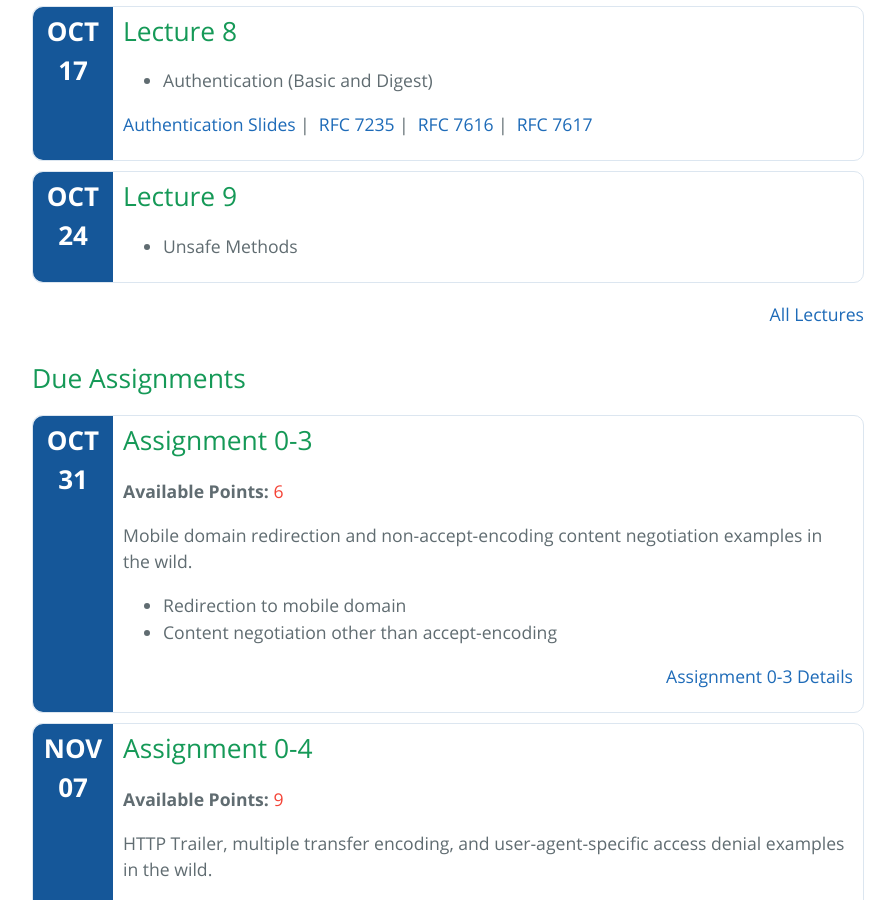
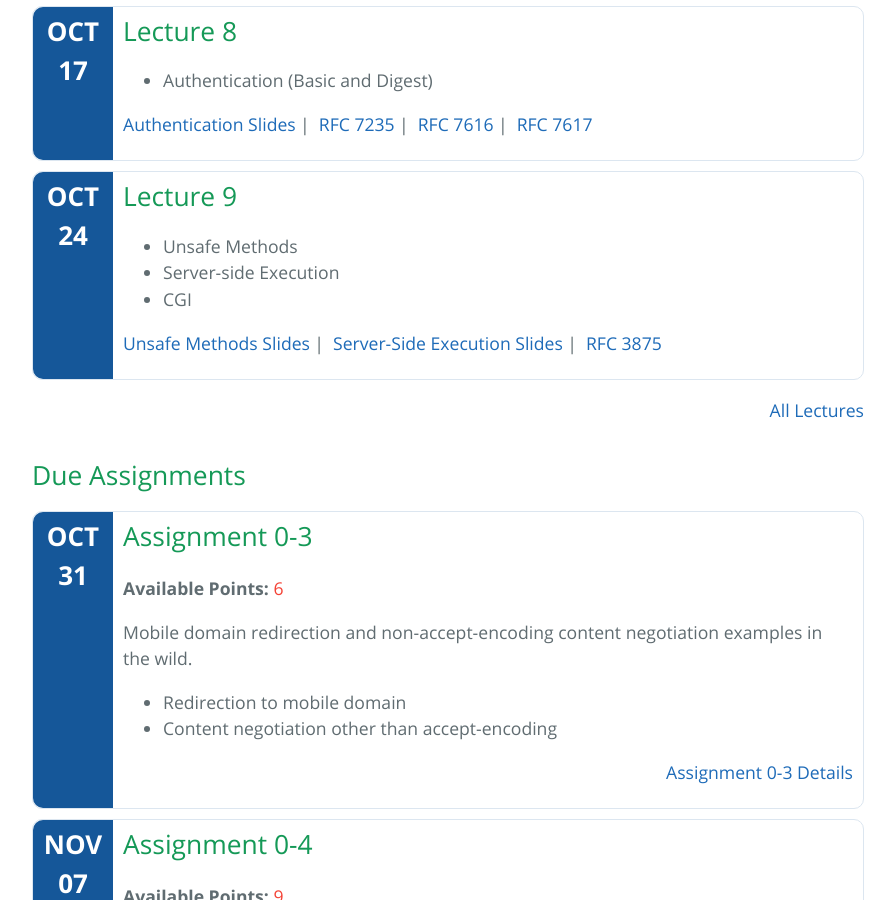
Before and after one commit to cs531-f19/cs531-f19.github.io, a Jekyll site: the page built from index.md, in a window 1280 px wide and 900 px high, scrolled down 909 px. Shown: the whole window, without its empty margins (192-1087 px from the left). Built offline with Jekyll 4.4.1, drawn with Linux system fonts in a browser that asks for light colours; the repository's description, which GitHub fills in, is left out.

Commit message:
Add Lecture 9 slides and reorganize topics

```diff
--- a/_data/lectures.yml
+++ b/_data/lectures.yml
@@ -124,26 +124,33 @@
   featured: true
   topics:
     - Unsafe Methods
+    - Server-side Execution
+    - CGI
+  links:
+    - title: Unsafe Methods Slides
+      href: /slides/lecture-09-unsafe-methods.pdf
+    - title: Server-Side Execution Slides
+      href: /slides/lecture-09-server-side-execution.pdf
+    - title: RFC 3875
+      href: https://tools.ietf.org/html/rfc3875
 - title: Lecture 10
   date: 2019-10-31
-  topics:
-    - Server-side Execution
-    - CGI
-- title: Lecture 11
-  date: 2019-11-07
   topics:
     - HTTPS (HTTP Over TLS)
     - HTTP/2
     - HTTP/3
+- title: Lecture 11
+  date: 2019-11-07
+  topics:
+    - REST/HATEOAS
+    - Memento
+    - HTTP Method Support
 - title: Lecture 12
   date: 2019-11-14
   topics:
-    - HTTP Method Support
     - HTTPMailbox
-    - Memento
     - WARC
     - Web Packaging
-    - REST/HATEOAS
 - title: Lecture 13
   date: 2019-11-21
   topics:
```
Also changed, not shown: 3 other files.
